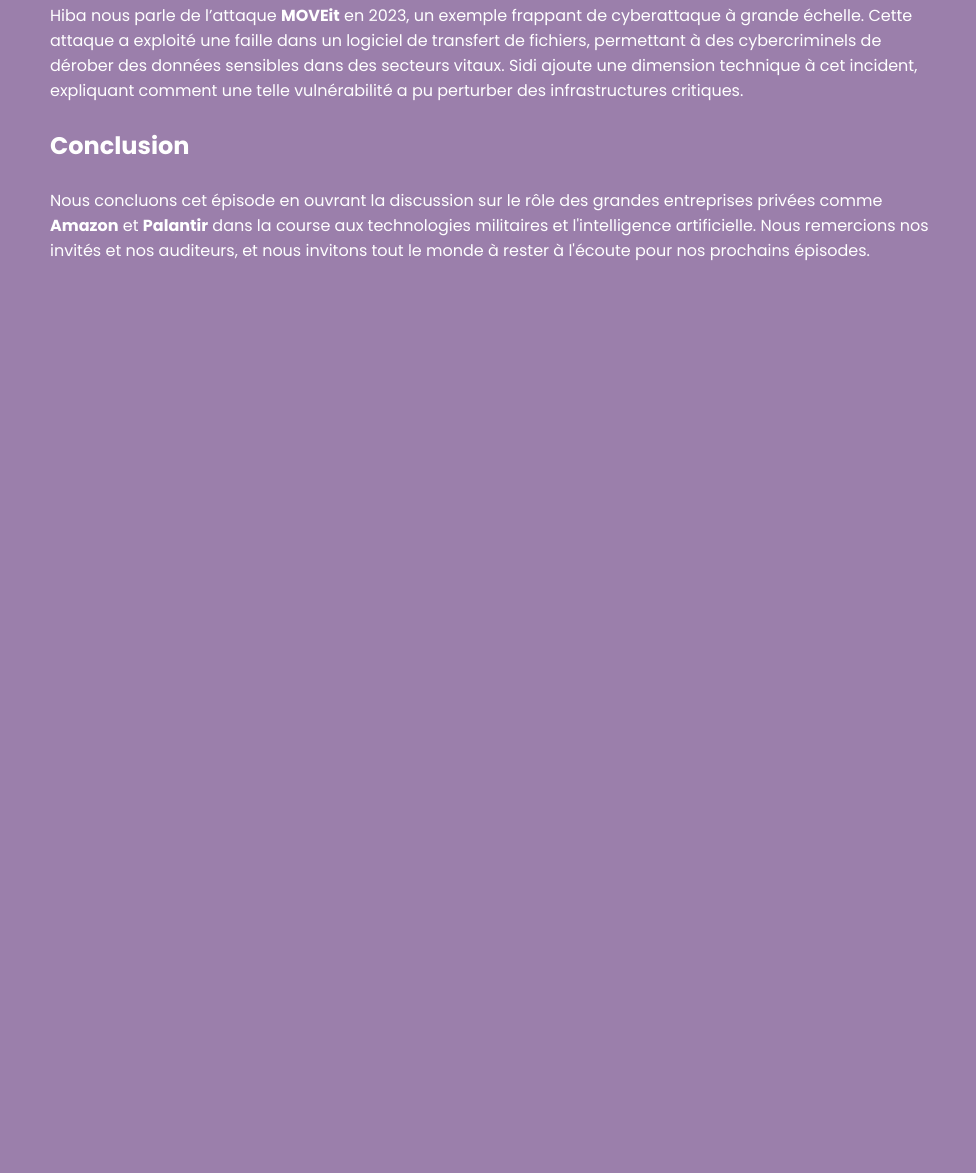
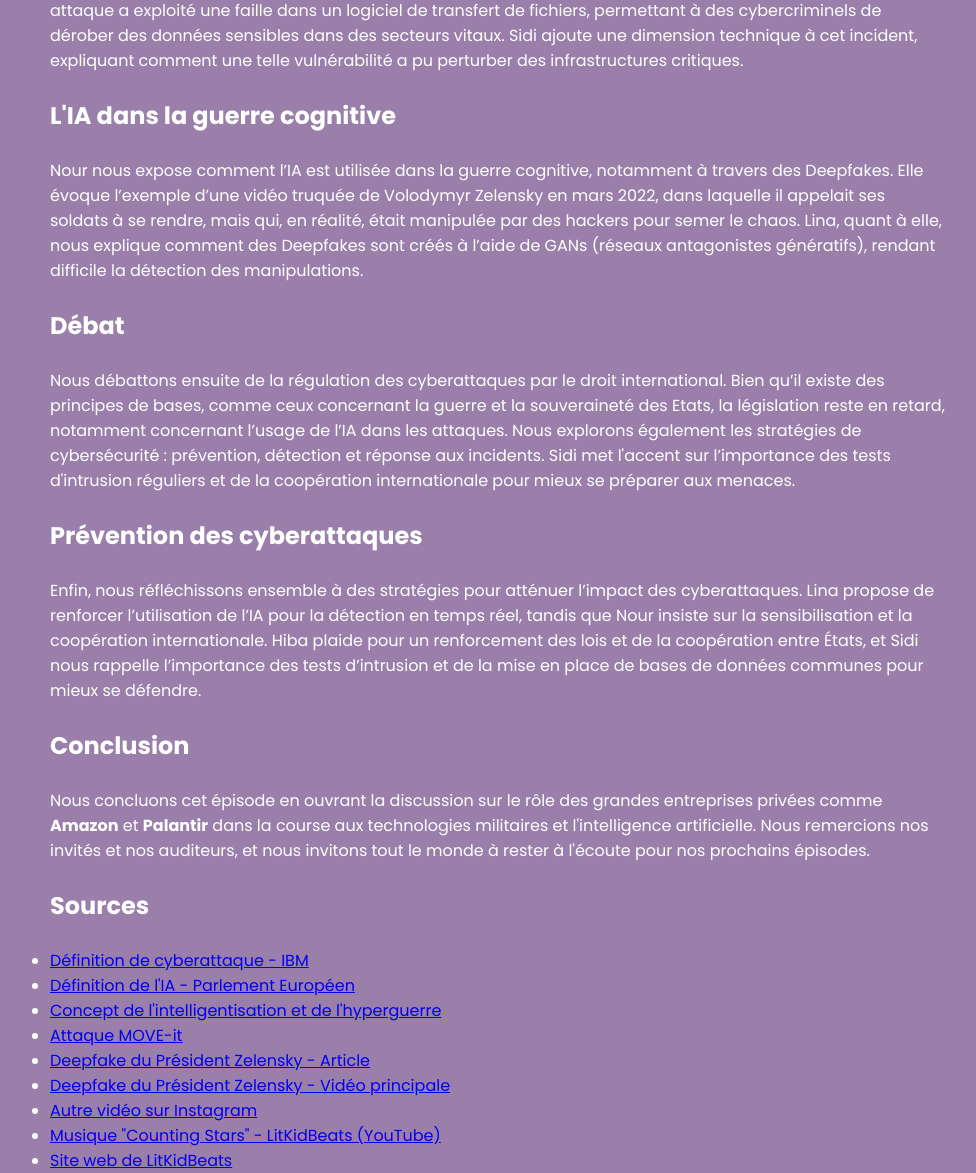
Before and after one commit to NourElhoudaBouamlat/PORTFOLIO_2024, a plain HTML site: page podcast.html in a window 1280 px wide. Shown: the part 1268-2441 px from the top of the page, without its empty margins (142-1118 px from the left). Before the commit the page ends 1570 px from the top, so only its background shows below. Drawn offline with Linux system fonts and the light colour scheme.

Commit message:
UPDATE podcast.html

```diff
--- a/podcast.html
+++ b/podcast.html
@@ -32,8 +32,7 @@
 src="https://w.soundcloud.com/player/?url=https%3A//api.soundcloud.com/tracks/2049021500%3Fsecret_token%3Ds-7KzWAJUAGEL&color=%23ff5500&auto_play=false&hide_related=false&show_comments=true&show_user=true&show_reposts=false&show_teaser=true&visual=true">
 </iframe>
     </div>
-
-    <div style="display: flex; justify-content: center; align-items: center; margin-top: -150px; height: 100vh;">
+    <div style="display: flex; justify-content: center; align-items: center; margin-top: 290px; height: 100vh;">
         <div style="width: 70%; text-align: left;">
             <h2 style="font-size: 28px; font-weight: bold; text-align: left;">Résumé</h2>
             </br>
@@ -65,6 +64,33 @@ src="https://w.soundcloud.com/player/?url=https%3A//api.soundcloud.com/tracks/20
                 a pu perturber des infrastructures critiques.
             </p>
             </br>
+            <h3 style="font-size: 24px; font-weight: bold; text-align: left;">L'IA dans la guerre cognitive</h3>
+            </br>
+            <p>
+                Nour nous expose comment l’IA est utilisée dans la guerre cognitive, notamment à travers des Deepfakes. Elle évoque l’exemple
+                d’une vidéo truquée de Volodymyr Zelensky en mars 2022, dans laquelle il appelait ses soldats à se rendre,
+                mais qui, en réalité, était manipulée par des hackers pour semer le chaos. Lina, quant à elle, nous explique comment des Deepfakes
+                sont créés à l’aide de GANs (réseaux antagonistes génératifs), rendant difficile la détection des manipulations.
+            </p>
+            </br>
+            <h3 style="font-size: 24px; font-weight: bold; text-align: left;">Débat</h3>
+            </br>
+            <p>
+                Nous débattons ensuite de la régulation des cyberattaques par le droit international. Bien qu’il existe des principes de bases,
+                comme ceux concernant la guerre et la souveraineté des Etats, la législation reste en retard, notamment concernant l’usage
+                de l’IA dans les attaques. Nous explorons également les stratégies de cybersécurité : prévention, détection et réponse aux incidents.
+                Sidi met l'accent sur l’importance des tests d'intrusion réguliers et de la coopération internationale pour mieux se préparer aux menaces.
+            </p>
+            </br>
+            <h3 style="font-size: 24px; font-weight: bold; text-align: left;">Prévention des cyberattaques</h3>
+            </br>
+            <p>
+                Enfin, nous réfléchissons ensemble à des stratégies pour atténuer l’impact des cyberattaques. Lina propose de renforcer l’utilisation
+                de l’IA pour la détection en temps réel, tandis que Nour insiste sur la sensibilisation et la coopération internationale.
+                Hiba plaide pour un renforcement des lois et de la coopération entre États, et Sidi nous rappelle l’importance des tests d’intrusion
+                et de la mise en place de bases de données communes pour mieux se défendre.
+            </p>
+            </br>
             <h3 style="font-size: 24px; font-weight: bold; text-align: left;">Conclusion</h3>
             </br>
             <p>
@@ -72,8 +98,23 @@ src="https://w.soundcloud.com/player/?url=https%3A//api.soundcloud.com/tracks/20
                 dans la course aux technologies militaires et l'intelligence artificielle. Nous remercions nos invités et nos auditeurs,
                 et nous invitons tout le monde à rester à l'écoute pour nos prochains épisodes.
             </p>
+            </br>
+            <h3 style="font-size: 24px; font-weight: bold; text-align: left;">Sources</h3>
+            </br>
+            <ul>
+                <li><a href="https://www.ibm.com/fr-fr/topics/cyber-attack" target="_blank">Définition de cyberattaque - IBM</a></li>
+                <li><a href="https://www.europarl.europa.eu/topics/fr/article/20200827STO85804/intelligence-artificielle-definition-et-utilisation" target="_blank">Définition de l'IA - Parlement Européen</a></li>
+                <li><a href="https://www.france24.com/fr/%C3%A9missions/l-entretien-de-l-intelligence-%C3%A9conomique/20241126-hyperguerre-comment-l-ia-r%C3%A9volutionne-la-guerre" target="_blank">Concept de l'intelligentisation et de l'hyperguerre</a></li>
+                <li><a href="https://orx.org/resource/moveit-transfer-data-breaches#:~:text=Cl0p%2C%20the%20notorious%20Russian,MOVEit%20databases%20since%20July%202021" target="_blank">Attaque MOVE-it</a></li>
+                <li><a href="https://www.bitdefender.com/en-us/blog/hotforsecurity/deepfake-president-zelensky-calls-on-ukraine-to-surrender-as-tv-station-hacked" target="_blank">Deepfake du Président Zelensky - Article</a></li>
+                <li><a href="https://news.sky.com/story/ukraine-war-deepfake-video-of-zelenskyy-telling-ukrainians-to-lay-down-arms-debunked-12567789#:~:text=Enable%20Cookies%20Allow%20Cookies%20Once" target="_blank">Deepfake du Président Zelensky - Vidéo principale</a></li>
+                <li><a href="https://www.instagram.com/p/CbKYM_Zg2jo/" target="_blank">Autre vidéo sur Instagram</a></li>
+                <li><a href="https://www.youtube.com/watch?v=C_T0d4WMMgk&list=PLzCJqyn0vS6esFCZlH-fa3lRrMGs-jDfQ&index=36" target="_blank">Musique "Counting Stars" - LitKidBeats (YouTube)</a></li>
+                <li><a href="https://litkidbeats.com/beat/chill-trap-beat-counting-stars-chil-smooth-rap-trap-2024-20214717?tab=comments" target="_blank">Site web de LitKidBeats</a></li>
+            </ul>
         </div>
     </div>
+
 
 
 </body>
```
Lines whose indentation alone changed are shown as unchanged.
